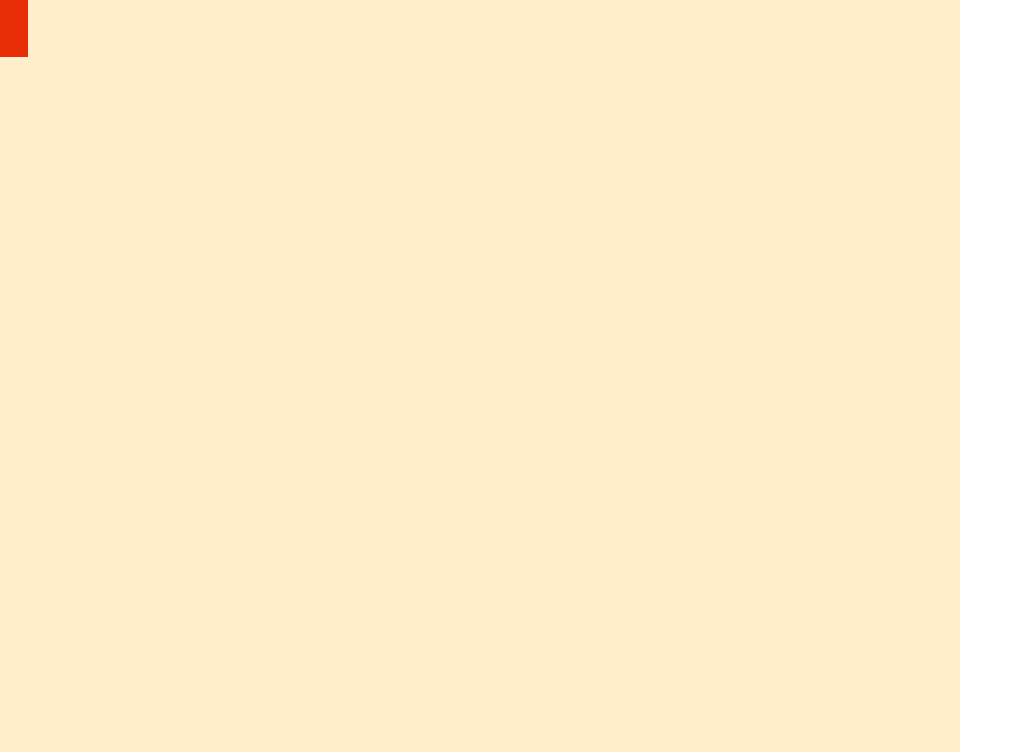
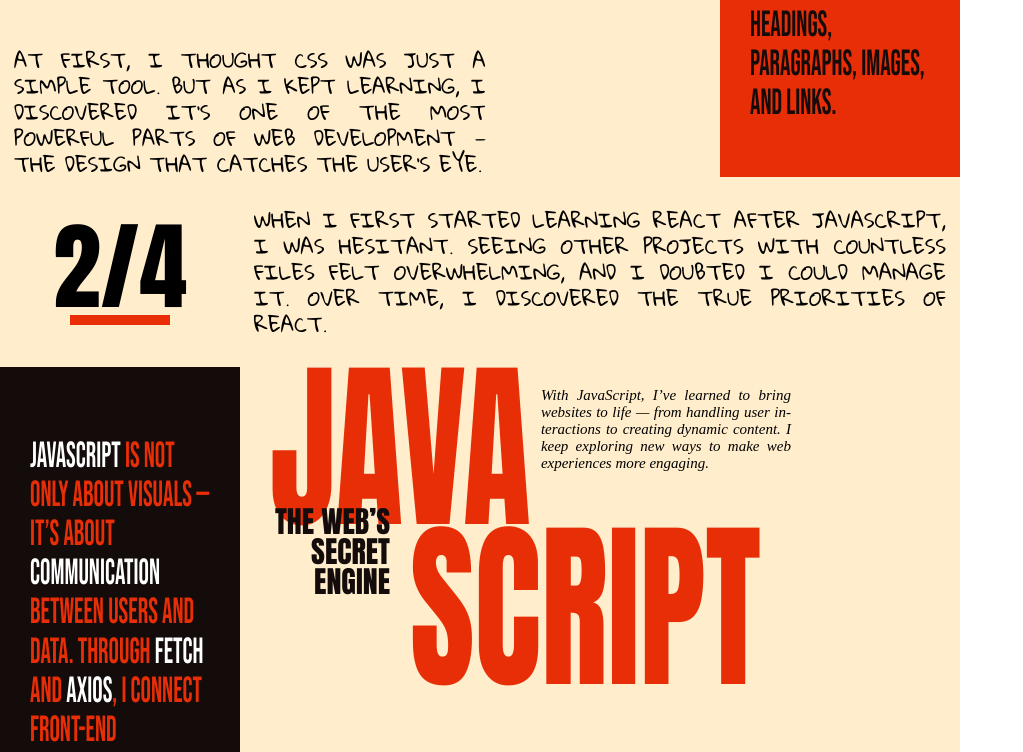
Before and after one commit to kerimov4785/Portfolio, a React (Vite) app: page / in a window 1280 px wide. Shown: the part 1293-2045 px from the top of the page, without its empty margins (0-1023 px from the left). Built offline with nearby package versions, Linux system fonts and the light colour scheme; a web font is replaced by a local one.

Commit message:
change content

```diff
--- a/src/Components/Page2.jsx
+++ b/src/Components/Page2.jsx
@@ -14,14 +14,14 @@
             </div>
             <div className='mobile-banner'>
                 <h4>
-                    JavaScript is the heartbeat of the web — <span>the force </span>that turns still pages into <span>living experiences.</span> From playful animations to powerful logic, it’s the language that <span>transforms static code into interactive stories.</span>
+                    <span>JavaScript</span> is not only about visuals — it’s about <span>communication</span> between users and data. Through <span>fetch</span> and <span>Axios</span>, I connect front-end interfaces with <span>external APIs</span>, transforming static layouts into <span>data-driven experiences.</span>
                 </h4>
             </div>
             <div className='content' >
                 <div className="page2-column1">
                     <div className="banner">
                         <h4>
-                            JavaScript is the heartbeat of the web — <span>the force </span>that turns still pages into <span>living experiences.</span> From playful animations to powerful logic, it’s the language that <span>transforms static code into interactive stories.</span>
+                            <span>JavaScript</span> is not only about visuals — it’s about <span>communication</span> between users and data. Through <span>fetch</span> and <span>Axios</span>, I connect front-end interfaces with <span>external APIs</span>, transforming static layouts into <span>data-driven experiences.</span>
                         </h4>
                     </div>
                 </div>
--- a/src/Page/Main.jsx
+++ b/src/Page/Main.jsx
@@ -22,8 +22,8 @@
             <Panel />
             <main>
                 <Header windowSize={windowSize} setWindowSize={setWindowSize} />
-                <About />
-                <SkillsTitle />
+                {/* <About /> */}
+                {/* <SkillsTitle /> */}
                 <SkillsBox />
             </main>
         </>
```
Also changed, not shown: src/skills.css (+1 -9 lines).
